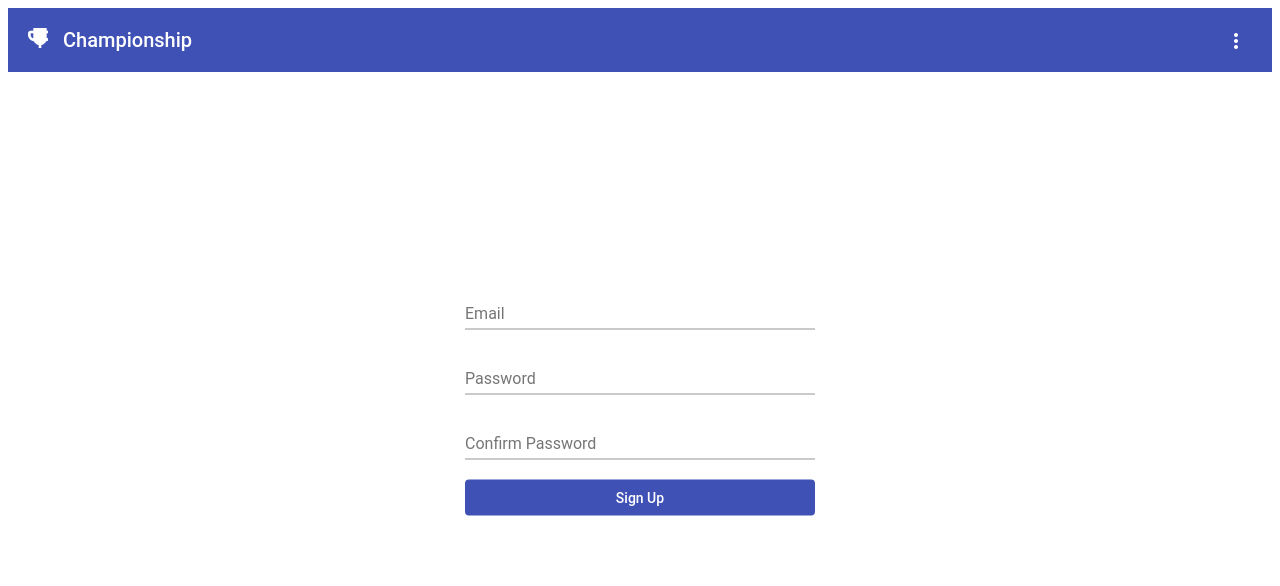
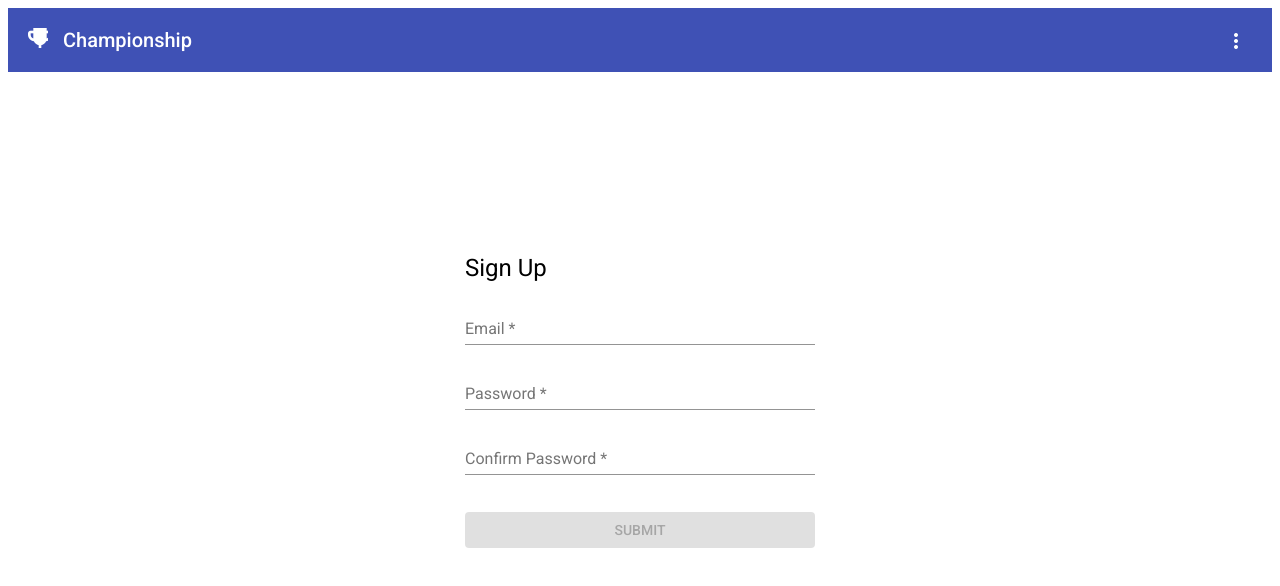
Before and after one commit to Soleksandr/championship, an Angular app: page /sign_up in a window 1280 px wide. Shown: the top 586 px of the page. Built offline with nearby package versions, Linux system fonts and the light colour scheme.

Commit message:
:construction: Add validation for Sign Up form

```diff
--- a/src/app/app.module.ts
+++ b/src/app/app.module.ts
@@ -10,7 +10,7 @@ import { MatMenuModule } from '@angular/material/menu';
 import { MatIconModule } from '@angular/material/icon';
 import { MatTabsModule } from '@angular/material/tabs';
 import { MatToolbarModule } from '@angular/material/toolbar';
-import { MatInputModule } from '@angular/material/input'
+import { MatInputModule } from '@angular/material/input';
 import { SignUpComponent } from './forms/sign-up/sign-up.component';
 import { FormsModule } from '@angular/forms';
 
--- a/src/app/forms/sign-up/sign-up.component.html
+++ b/src/app/forms/sign-up/sign-up.component.html
@@ -1,15 +1,29 @@
-<form class="example-form" (ngSubmit)="onSubmit()">
+<form #signUpForm=ngForm class="example-form" (ngSubmit)="onSubmit()">
+    <h1 class="mat-headline">Sign Up</h1>
     <mat-form-field>
-      <input [(ngModel)]="user.email" matInput placeholder="Email" value="Sushi" name="email">
+      <input type="email" #email=ngModel [(ngModel)]="user.email" matInput placeholder="Email" value="Sushi" name="email" required>
+      <mat-hint align="end" [hidden]="email.valid || email.untouched">Required</mat-hint>
     </mat-form-field>
 
     <mat-form-field>
-      <input [(ngModel)]="user.password" matInput placeholder="Password" name="password">
+      <input (blur)="onPassBlur()" type="password" #password=ngModel [(ngModel)]="user.password" matInput placeholder="Password" name="password" required>
+      <mat-hint align="end" [hidden]="password.valid || password.untouched">Required</mat-hint>
     </mat-form-field>
 
     <mat-form-field>
-      <input [(ngModel)]="user.confirmPassword" matInput placeholder="Confirm Password" name="confirmPassword">
+      <input
+        matInput
+        required
+        type="password"
+        name="confirmPassword"
+        #confirmPassword=ngModel
+        placeholder="Confirm Password"
+        [(ngModel)]="user.confirmPassword"
+        (focus)="onConfirmPassFocus()"
+        (blur)="onConfirmPassBlur()"
+      >
+      <mat-hint align="end" [hidden]="!confirmPassError">{{confirmPassError || Required}}</mat-hint>
     </mat-form-field>
 
-    <button type="submit" mat-flat-button	color="primary">Sign Up</button>
+    <button [disabled]="!signUpForm.form.valid" type="submit" mat-flat-button	color="primary">submit</button>
   </form>
--- a/src/app/forms/sign-up/sign-up.component.scss
+++ b/src/app/forms/sign-up/sign-up.component.scss
@@ -7,4 +7,12 @@ form {
   left: 50%;
   transform: translate(-50%, -50%);
   margin: 0 auto;
+
+  mat-hint {
+    color: red;
+  }
+
+  button {
+    margin-top: 17px;
+  }
 }
--- a/src/app/forms/sign-up/sign-up.component.ts
+++ b/src/app/forms/sign-up/sign-up.component.ts
@@ -1,6 +1,6 @@
 import { Component, OnInit } from '@angular/core';
 
-import { User } from '../../types/User'
+import { User } from '../../types/User';
 
 @Component({
   selector: 'app-sign-up',
@@ -9,12 +9,36 @@ import { User } from '../../types/User'
 })
 export class SignUpComponent implements OnInit {
   user: User = {
-    email: "",
-    password: "",
-    confirmPassword: ""
+    email: '',
+    password: '',
+    confirmPassword: ''
+  };
+
+  confirmPassError = '';
+
+  onConfirmPassFocus() {
+    if (this.confirmPassError) {
+      this.confirmPassError = ""
+    }
   }
 
-  onSubmit () {
+  onConfirmPassBlur() {
+    if (!this.user.confirmPassword) {
+      this.confirmPassError = 'Required'
+    } else if (this.user.password !== this.user.confirmPassword) {
+      this.confirmPassError = 'Confirm password must be the same as password';
+    }
+  }
+
+  onPassBlur() {
+    if (this.user.confirmPassword && this.user.password !== this.user.confirmPassword) {
+      this.confirmPassError = 'Confirm password must be the same as password';
+    } else {
+      this.confirmPassError = ''
+    }
+  }
+
+  onSubmit() {
     console.log(this.user)
   }
 
--- a/src/index.html
+++ b/src/index.html
@@ -7,6 +7,7 @@
   <meta name="viewport" content="width=device-width, initial-scale=1">
   <link rel="icon" type="image/x-icon" href="favicon.ico">
   <link href="https://fonts.googleapis.com/icon?family=Material+Icons" rel="stylesheet">
+  <link href="https://fonts.googleapis.com/css?family=Roboto:300,400,500" rel="stylesheet">
 </head>
 <body>
   <app-root></app-root>
--- a/src/styles.scss
+++ b/src/styles.scss
@@ -1 +1,5 @@
 @import "~@angular/material/prebuilt-themes/indigo-pink.css";
+
+button {
+  text-transform: uppercase;
+}
```
